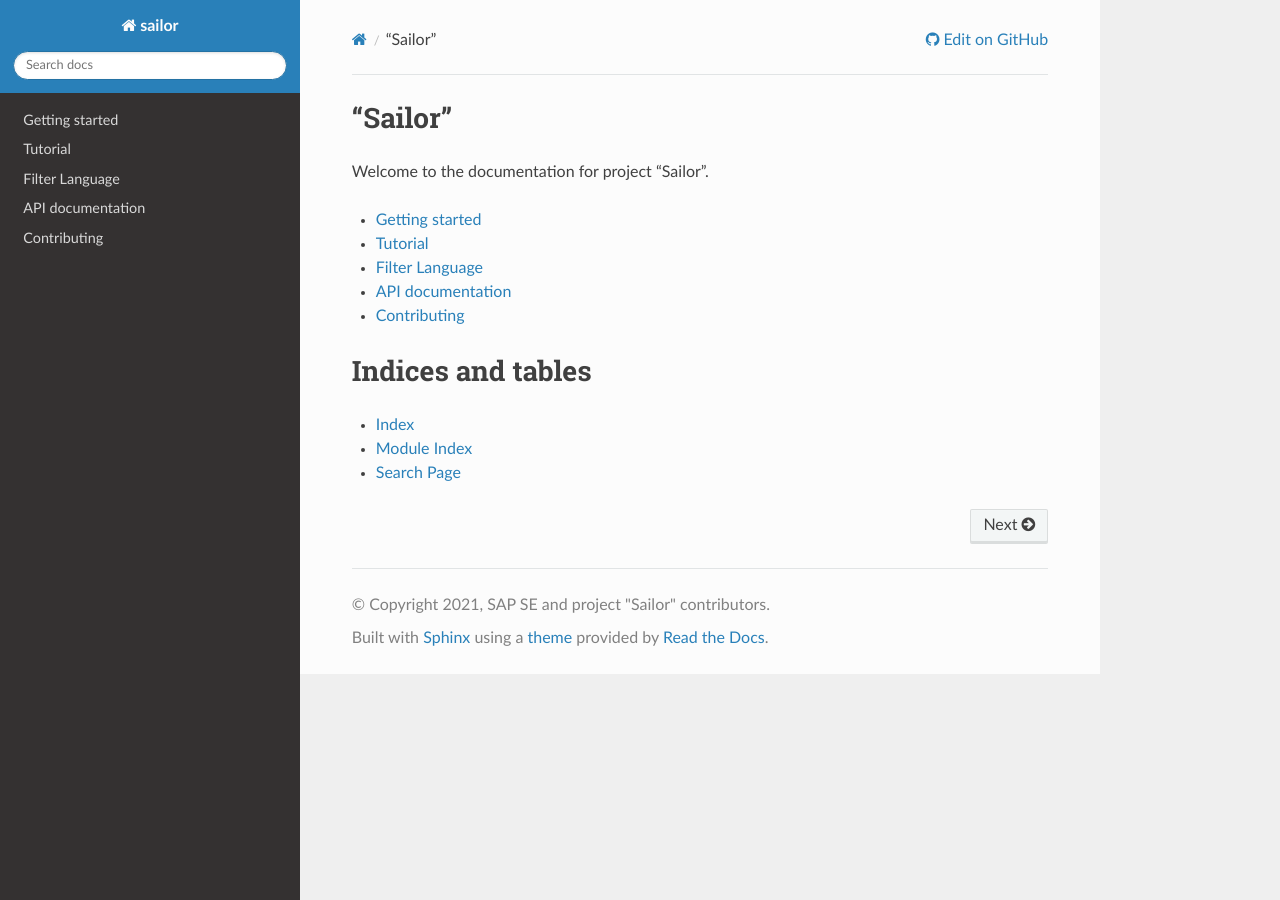
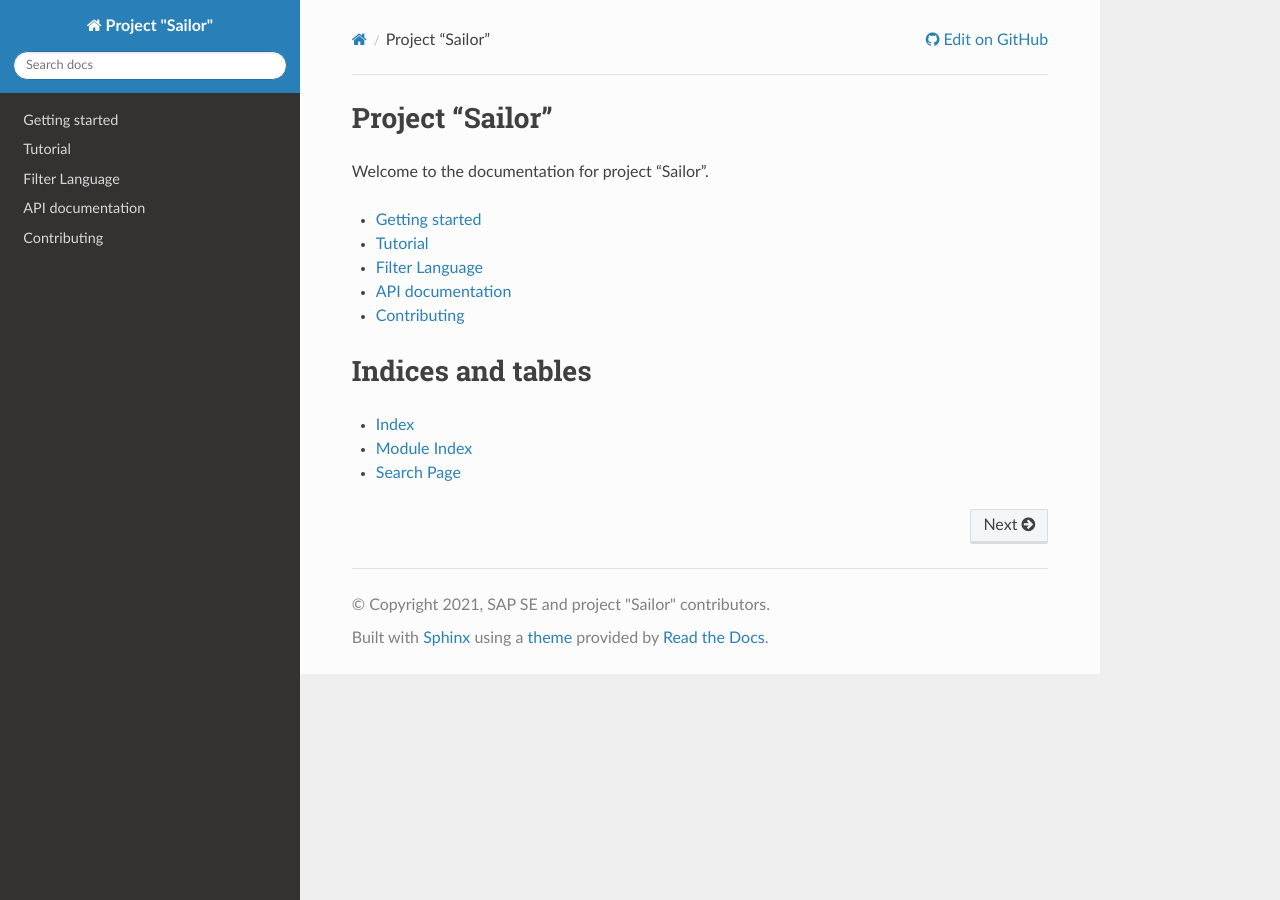
Before and after one commit to SAP/project-sailor, a Sphinx documentation site: the page built from docs/index.rst, in a window 1280 px wide. Built offline with Sphinx 7.4.7 and the Read the Docs theme 2.0.0, drawn with Linux system fonts in a browser that asks for light colours.

Commit message:
Fix docs: some more Sailor naming fixes (#35)
- Name on navigation should be Project "Sailor"
- First page (index.rst) should also show the full name
- Highlight the first use of Project "Sailor" on the Getting started page.

```diff
--- a/README.rst
+++ b/README.rst
@@ -4,7 +4,7 @@ Project "Sailor"
 
 .. inclusion-marker-do-not-remove
 
-Project "Sailor" allows you to easily access data from your SAP Digital Supply Chain software products for data science projects like
+**Project "Sailor"** allows you to easily access data from your SAP Digital Supply Chain software products for data science projects like
 predictive maintenance or master data analysis.
 
 Once your data is available, it is your choice how to work with it. Project "Sailor" comes with several predefined functions to support you
--- a/docs/conf.py
+++ b/docs/conf.py
@@ -54,7 +54,7 @@ source_suffix = '.rst'
 master_doc = 'index'
 
 # General information about the project.
-project = u'sailor'
+project = u'Project "Sailor"'
 copyright = u'2021, SAP SE and project "Sailor" contributors'
 author = u'DSC Data Science Team'
 
@@ -152,7 +152,7 @@ latex_elements = {
 # (source start file, target name, title,
 #  author, documentclass [howto, manual, or own class]).
 latex_documents = [
-    (master_doc, 'sailor.tex', u'sailor Documentation',
+    (master_doc, 'sailor.tex', u'Project "Sailor" Documentation',
      u'DSC Data Science Team', 'manual'),
 ]
 
@@ -162,7 +162,7 @@ latex_documents = [
 # One entry per manual page. List of tuples
 # (source start file, name, description, authors, manual section).
 man_pages = [
-    (master_doc, 'sailor', u'sailor Documentation',
+    (master_doc, 'sailor', u'Project "Sailor" Documentation',
      [author], 1)
 ]
 
@@ -173,7 +173,7 @@ man_pages = [
 # (source start file, target name, title, author,
 #  dir menu entry, description, category)
 texinfo_documents = [
-    (master_doc, 'sailor', u'sailor Documentation',
+    (master_doc, 'sailor', u'Project "Sailor" Documentation',
      author, 'sailor', 'One line description of project.',
      'Miscellaneous'),
 ]
--- a/docs/index.rst
+++ b/docs/index.rst
@@ -3,8 +3,8 @@
    You can adapt this file completely to your liking, but it should at least
    contain the root `toctree` directive.
 
-"Sailor"
-===================================
+Project "Sailor"
+================
 
 Welcome to the documentation for project "Sailor".
 
```
